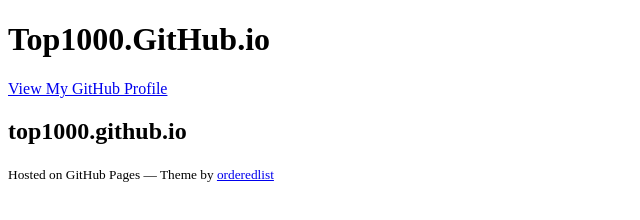
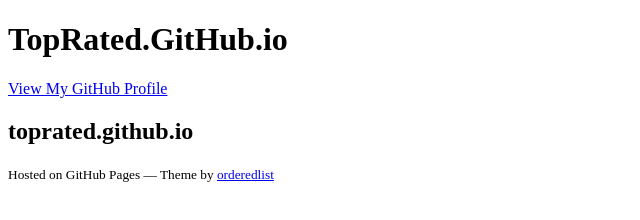
Before and after one commit to top1000/top1000.github.com, a plain HTML site: page index.html in a window 1280 px wide. Shown: the whole page, without its empty margins (0-640 px from the left). Drawn offline with Linux system fonts and the light colour scheme.

Commit message:
Update index.html

```diff
--- a/index.html
+++ b/index.html
@@ -3,7 +3,7 @@
   <head>
     <meta charset="utf-8">
     <meta http-equiv="X-UA-Compatible" content="chrome=1">
-    <title>Top1000.GitHub.io by top1000</title>
+    <title>TopRated.GitHub.io by toprated</title>
 
     <link rel="stylesheet" href="stylesheets/styles.css">
     <link rel="stylesheet" href="stylesheets/github-light.css">
@@ -15,16 +15,16 @@
   <body>
     <div class="wrapper">
       <header>
-        <h1>Top1000.GitHub.io</h1>
+        <h1>TopRated.GitHub.io</h1>
         <p></p>
 
 
-        <p class="view"><a href="https://github.com/top1000">View My GitHub Profile</a></p>
+        <p class="view"><a href="https://github.com/toprated">View My GitHub Profile</a></p>
 
       </header>
       <section>
         <h1>
-<a id="top1000githubio" class="anchor" href="#top1000githubio" aria-hidden="true"><span aria-hidden="true" class="octicon octicon-link"></span></a>top1000.github.io</h1>
+<a id="topratedgithubio" class="anchor" href="#topratedgithubio" aria-hidden="true"><span aria-hidden="true" class="octicon octicon-link"></span></a>toprated.github.io</h1>
       </section>
       <footer>
         <p><small>Hosted on GitHub Pages &mdash; Theme by <a href="https://github.com/orderedlist">orderedlist</a></small></p>
```
